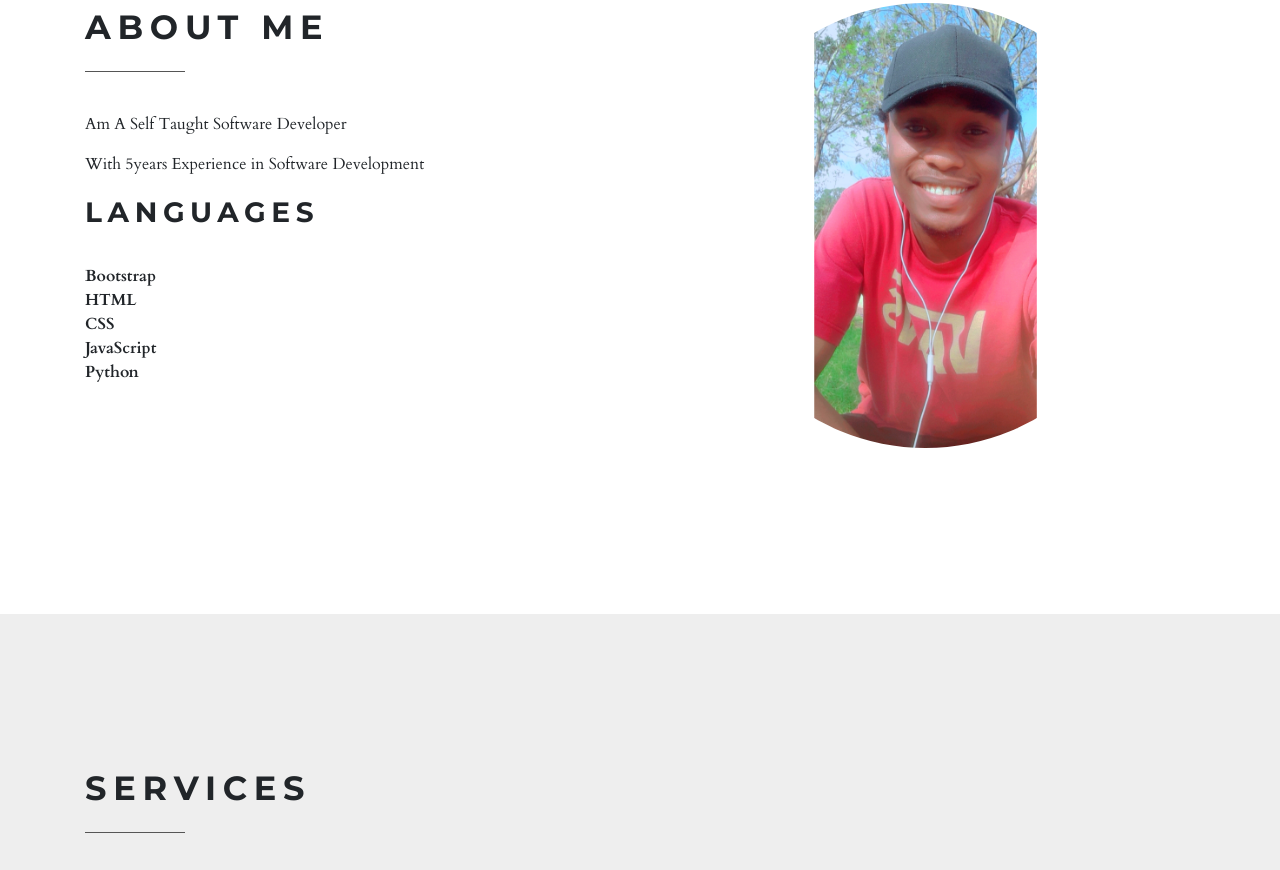
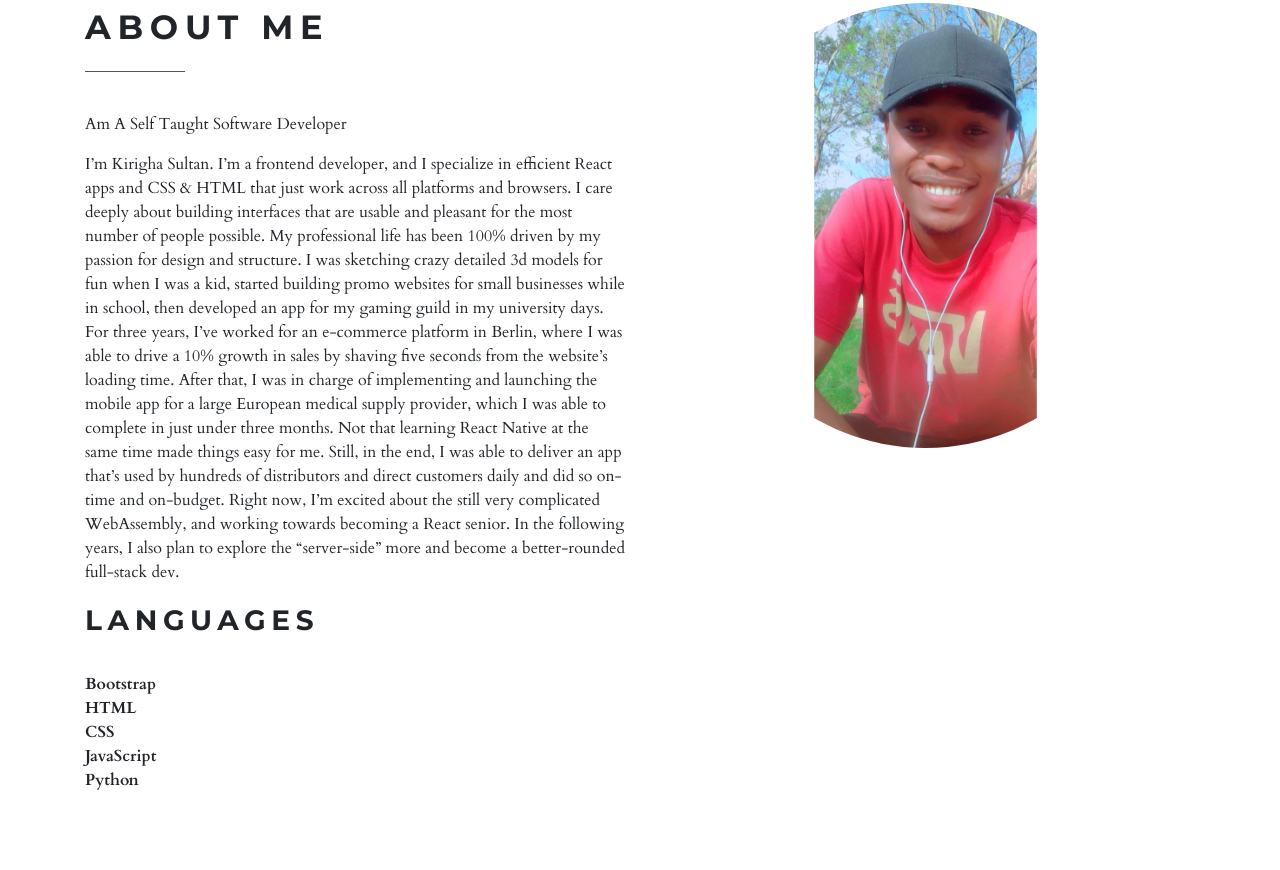
Before and after one commit to Kirigha/Kirigha.github.io, a plain HTML site: page index.html in a window 1280 px wide. Shown: the part 1097-1967 px from the top of the page. Drawn offline with nearby package versions, Linux system fonts and the light colour scheme.

Commit message:
changes on About Me

```diff
--- a/index.html
+++ b/index.html
@@ -71,7 +71,9 @@
             <h2 class="heading">About me</h2>
             <!--<p class="lead">This can be an about section.</p>-->
             <p>Am A Self Taught Software Developer </p>
-            <p>With 5years Experience in Software Development <br><h3>Languages</h3><br><b>Bootstrap</b><br><b>HTML</b><br><b>CSS</b><br><b>JavaScript</b><br><b>Python</b></p>
+            <p>I’m Kirigha Sultan. I’m a frontend developer, and I specialize in efficient React apps and CSS & HTML that just work across all platforms and browsers. I care deeply about building interfaces that are usable and pleasant for the most number of people possible.
+              My professional life has been 100% driven by my passion for design and structure. I was sketching crazy detailed 3d models for fun when I was a kid, started building promo websites for small businesses while in school, then developed an app for my gaming guild in my university days. For three years, I’ve worked for an e-commerce platform in Berlin, where I was able to drive a 10% growth in sales by shaving five seconds from the website’s loading time. After that, I was in charge of implementing and launching the mobile app for a large European medical supply provider, which I was able to complete in just under three months. Not that learning React Native at the same time made things easy for me. Still, in the end, I was able to deliver an app that’s used by hundreds of distributors and direct customers daily and did so on-time and on-budget.
+              Right now, I’m excited about the still very complicated WebAssembly, and working towards becoming a React senior. In the following years, I also plan to explore the “server-side” more and become a better-rounded full-stack dev.<br><h3>Languages</h3><br><b>Bootstrap</b><br><b>HTML</b><br><b>CSS</b><br><b>JavaScript</b><br><b>Python</b></p>
           </div>
           <div class="col-lg-5 mx-auto">
             <p><img src="img/Me.jpg" alt="" class="img-fluid rounded-circle"></p>
```
